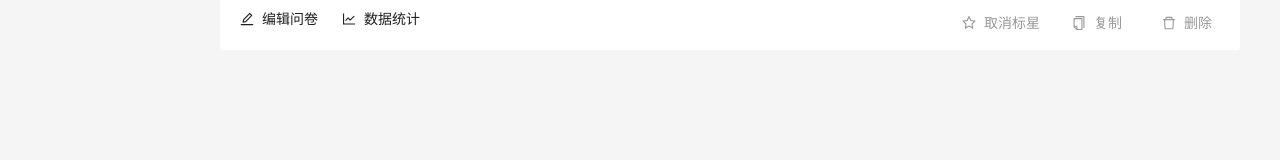
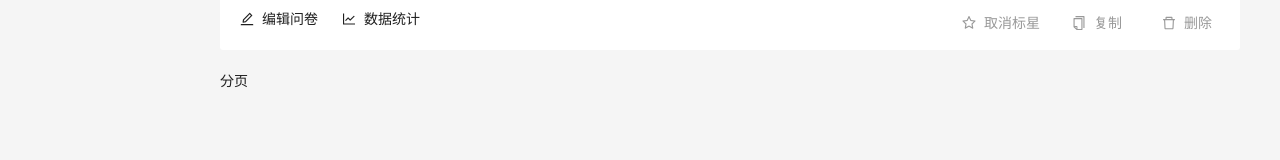
Before and after one commit to n7s4/wj-stars, a React (Create React App) app: page /manage/star in a window 1280 px wide. Shown: the part 370-530 px from the top of the page. Built offline with nearby package versions, Linux system fonts and the light colour scheme.

Commit message:
feat:星标问卷页面开发

```diff
--- a/src/pages/Star/index.tsx
+++ b/src/pages/Star/index.tsx
@@ -42,7 +42,7 @@ const Star: FC = () => {
             return <QuestionCard key={_id} {...q} />;
           })}
       </div>
-      <div className={styles.foooter}></div>
+      <div className={styles.foooter}>分页</div>
     </>
   );
 };
```
